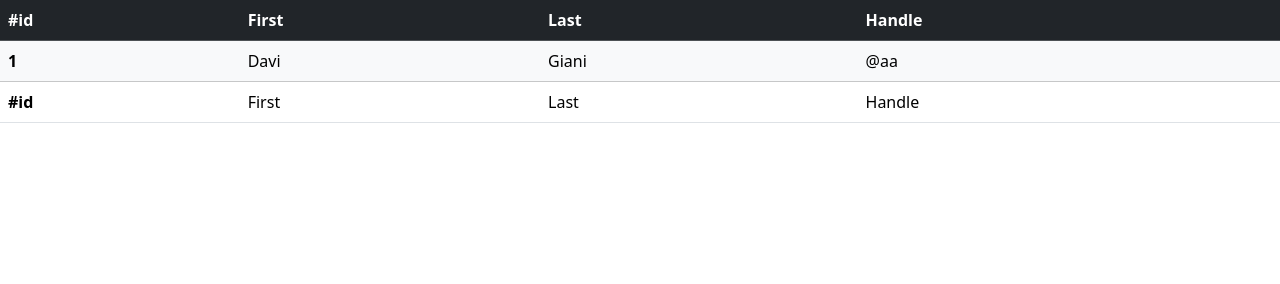
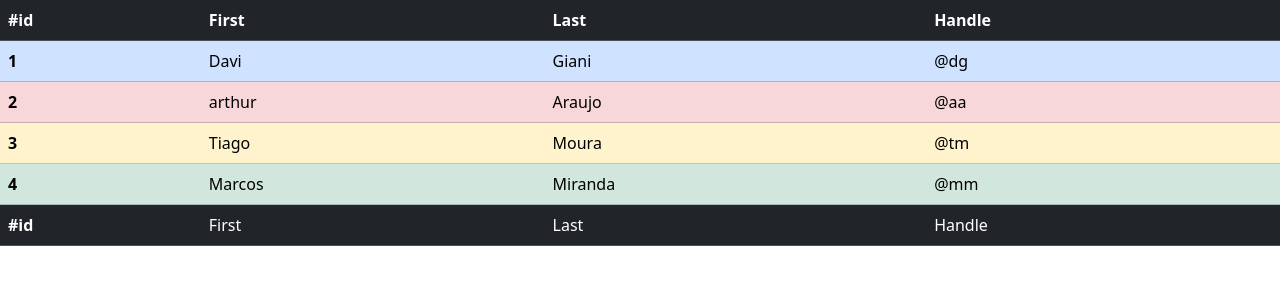
Before and after one commit to TheLegendOfBurst/BootStrap, a plain HTML site: page table.html in a window 1280 px wide. Drawn offline with Linux system fonts and the light colour scheme.

Commit message:
Update table.html

```diff
--- a/table.html
+++ b/table.html
@@ -7,7 +7,7 @@
     <link href="assets/css/bootstrap.min.css" rel="stylesheet" crossorigin="anonymous">
   </head>
   <body>
-    <table class="table">
+    <table class="table table-dark">
         <thead>
             <tr class="table-dark">
                 <th>#id</th>
@@ -17,15 +17,33 @@
             </tr>
         </thead>
         <tbody>
-            <tr class="table-light">
+            <tr class="table-primary">
                 <th>1</th>
                 <td>Davi</td>
                 <td>Giani</td>
+                <td>@dg</td>
+            </tr>
+            <tr class="table-danger">
+                <th>2</th>
+                <td>arthur</td>
+                <td>Araujo</td>
                 <td>@aa</td>
+            </tr>
+            <tr class="table-warning">
+                <th>3</th>
+                <td>Tiago</td>
+                <td>Moura</td>
+                <td>@tm</td>
+            </tr>
+            <tr class="table-success">
+                <th>4</th>
+                <td>Marcos</td>
+                <td>Miranda</td>
+                <td>@mm</td>
             </tr>
         </tbody>
         <tfoot>
-            <tr>
+            <tr class="table-dark">
                 <th>#id</th>
                 <td>First</td>
                 <td>Last</td>
```
